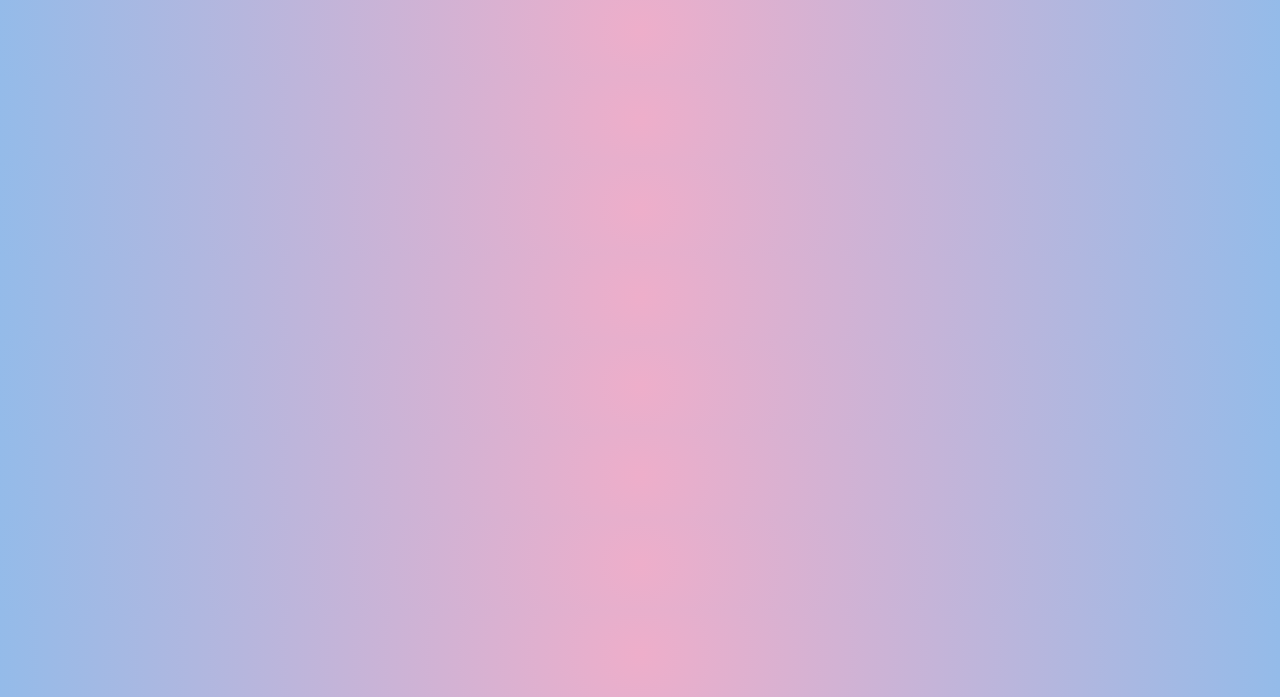
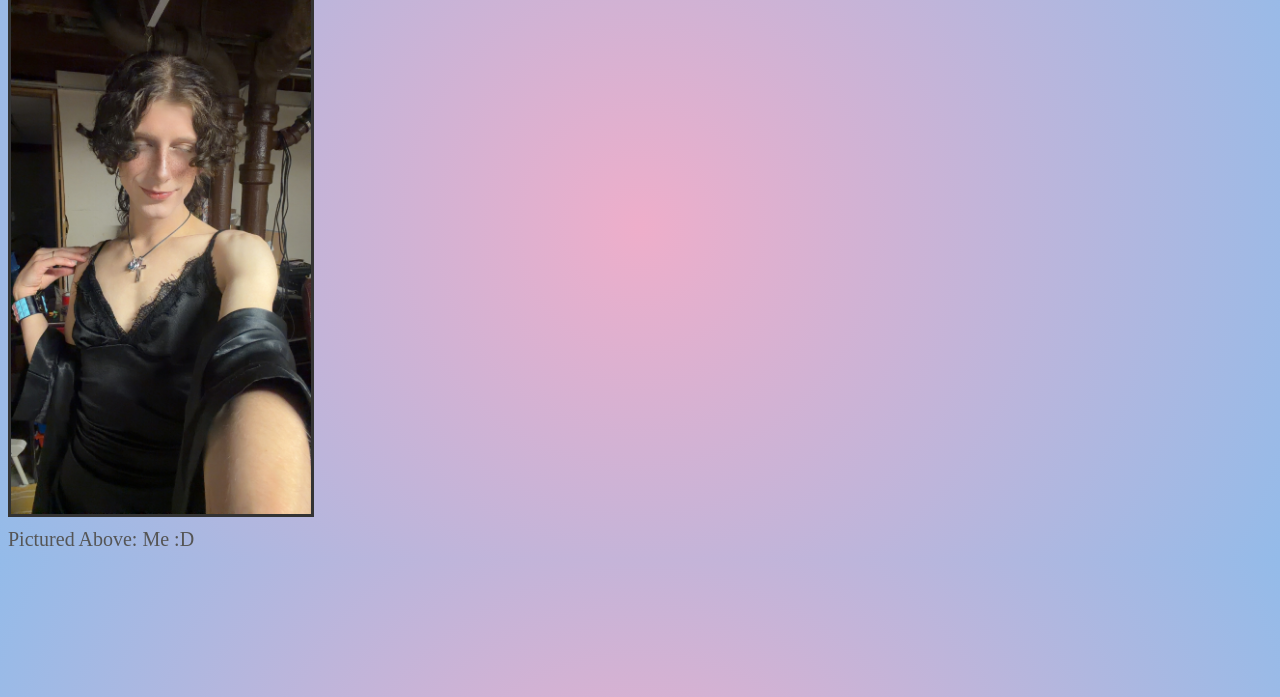
Before and after one commit to JinxMa311/Portfolio-Website, a plain HTML site: page index.html in a window 1280 px wide. Shown: the part 103-800 px from the top of the page. Drawn offline with Linux system fonts and the light colour scheme; a web font is replaced by a local one.

Commit message:
Added images!

```diff
--- a/index.html
+++ b/index.html
@@ -9,6 +9,16 @@
   <!-- Visible page content goes here -->
   <header>~|^_^|~ Portfolio Website ~|^_^|~</header>
     <h1><strong>By: Noah C Davison</strong></h1>
+    <figure style="display: inline-block; margin: 0;">
+      <img
+        src="IMG_1260.JPG"
+        alt=""
+        style="width: 300px; height: auto; border: 3px solid #333333; display: flexbox;"
+        />
+        <figcaption style="margin-top: 7px; font-size: 20px; font-family: 'Tiny5-1'; color: #555555;">
+          Pictured Above: Me :D
+        </figcaption>
+    </figure>
   <script src="script.js" defer></script>
 </body>
 </html>
```
Also changed, not shown: IMG_0804.jpg (added), IMG_1260.JPG (added).
